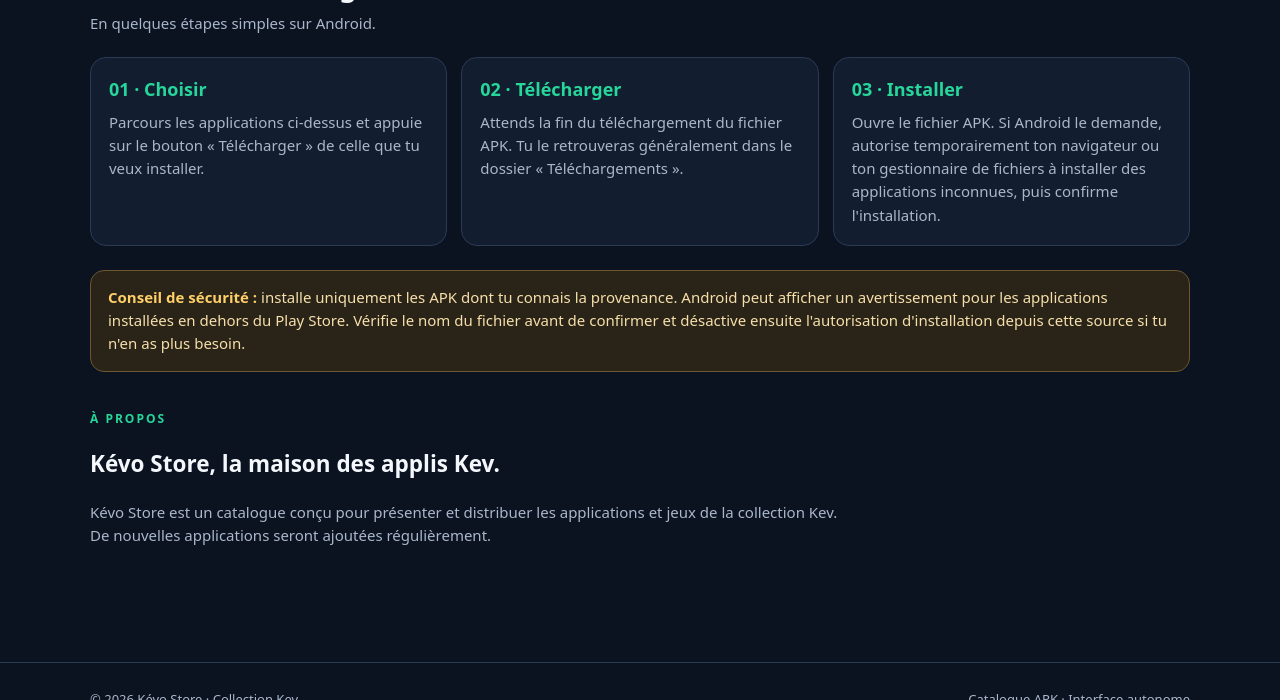
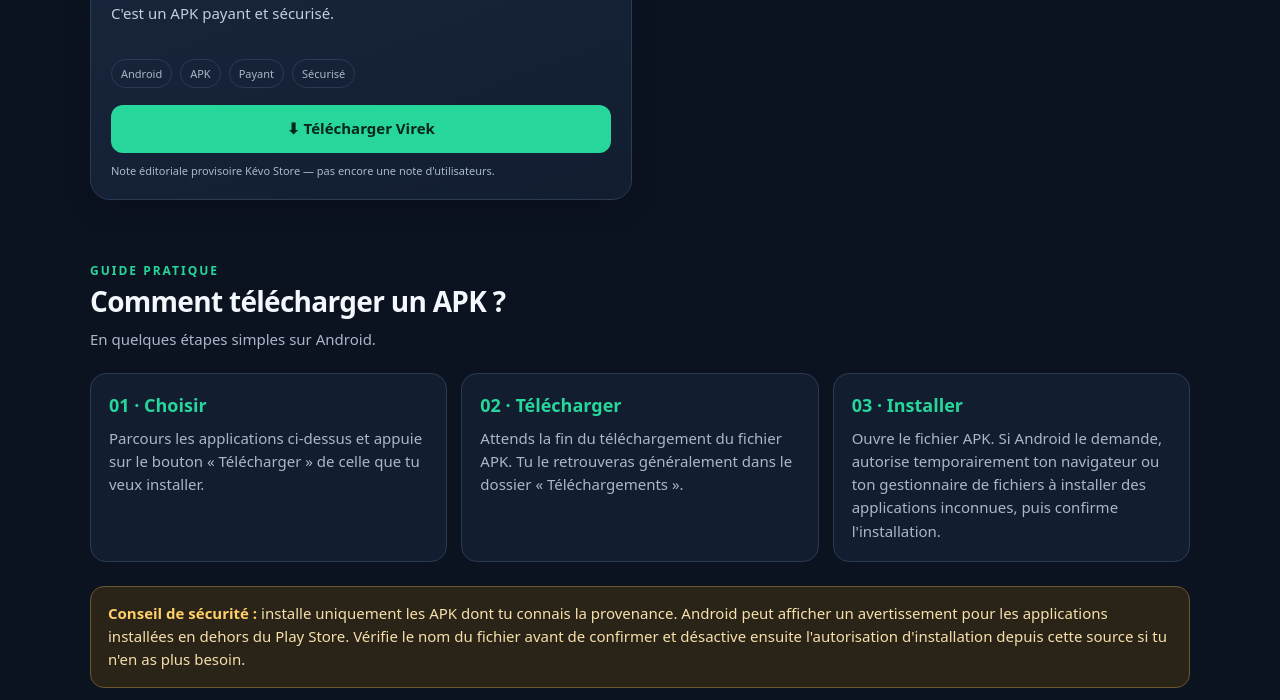
Before and after one commit to kevoduchrist/kevostore, a plain HTML site: page index.html in a window 1280 px wide. Shown: the part 1425-2125 px from the top of the page. Drawn offline with Linux system fonts and the light colour scheme.

Commit message:
Update index.html

```diff
--- a/index.html
+++ b/index.html
@@ -48,6 +48,7 @@ footer{margin-top:65px;border-top:1px solid var(--line);padding:26px 0 38px;colo
   <article class="app" data-name="KevFruit 2" data-category="Jeu"><div class="app-top"><div class="app-icon"><img src="kevfruit2.png" alt="Logo KevFruit 2"></div><div><h3>KevFruit 2</h3><div class="category">Jeu · Collection Kev</div></div><div class="rating"><b>4,7/5</b><div class="stars">★★★★★</div></div></div><p>La deuxième édition de KevFruit. Retrouve l'expérience KevFruit dans cette nouvelle version.</p><div class="meta"><span class="tag">Android</span><span class="tag">APK</span><span class="tag">Hors ligne*</span></div><a class="download" href="kevfruit-2-v1.0.0-3.apk" download data-file="kevfruit-2-v1.0.0-3.apk">⬇ Télécharger KevFruit 2</a><div class="note">Note éditoriale provisoire Kévo Store — pas encore une note d'utilisateurs.</div></article>
   <article class="app" data-name="KevCard" data-category="Jeu"><div class="app-top"><div class="app-icon"><img src="kevcard.png" alt="Logo KevCard"></div><div><h3>KevCard</h3><div class="category">Jeu · Mémoire</div></div><div class="rating"><b>4,6/5</b><div class="stars">★★★★★</div></div></div><p>Un jeu de mémoire où le but est de retrouver les paires de cartes identiques.</p><div class="meta"><span class="tag">Android</span><span class="tag">APK</span><span class="tag">Hors ligne*</span></div><a class="download" href="kevcard-v1.0.0-1.apk" download data-file="kevcard-v1.0.0-1.apk">⬇ Télécharger KevCard</a><div class="note">Note éditoriale provisoire Kévo Store — pas encore une note d'utilisateurs.</div></article>
   <article class="app" data-name="KevBord" data-category="Outil"><div class="app-top"><div class="app-icon"><img src="kevbord.png" alt="Logo KevBord"></div><div><h3>KevBord</h3><div class="category">Outil · Finance</div></div><div class="rating"><b>4,8/5</b><div class="stars">★★★★★</div></div></div><p>Un outil de calcul d'amortissement pour préparer et consulter des simulations de crédit.</p><div class="meta"><span class="tag">Android</span><span class="tag">APK</span><span class="tag">Hors ligne*</span></div><a class="download" href="kevbord-v1.0.0-1.apk" download data-file="kevbord-v1.0.0-1.apk">⬇ Télécharger KevBord</a><div class="note">Note éditoriale provisoire Kévo Store — pas encore une note d'utilisateurs.</div></article>
+  <article class="app" data-name="Virek" data-category="Outil"><div class="app-top"><div class="app-icon"><img src="virek.png" alt="Logo Virek"></div><div><h3>Virek</h3><div class="category">Outil · Collection Kev</div></div><div class="rating"><b>4,9/5</b><div class="stars">★★★★★</div></div></div><p>C'est un APK payant et sécurisé.</p><div class="meta"><span class="tag">Android</span><span class="tag">APK</span><span class="tag">Payant</span><span class="tag">Sécurisé</span></div><a class="download" href="virek.apk" download data-file="virek.apk">⬇ Télécharger Virek</a><div class="note">Note éditoriale provisoire Kévo Store — pas encore une note d'utilisateurs.</div></article>
  </div>
  <div class="empty" id="empty">Aucune application ne correspond à ta recherche.</div>
 </section>
```
